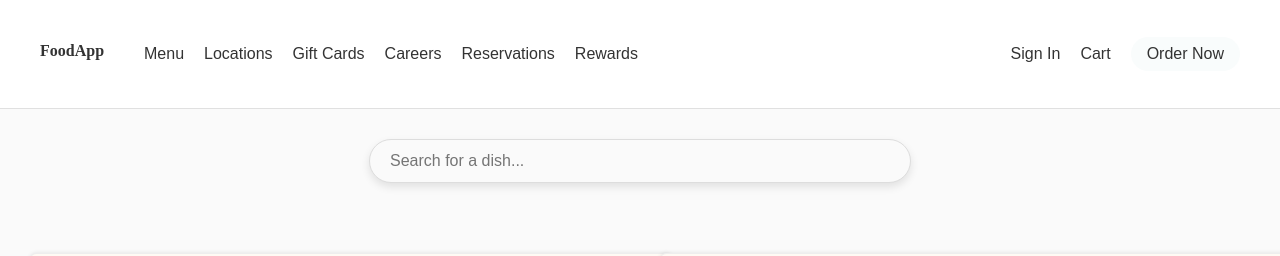
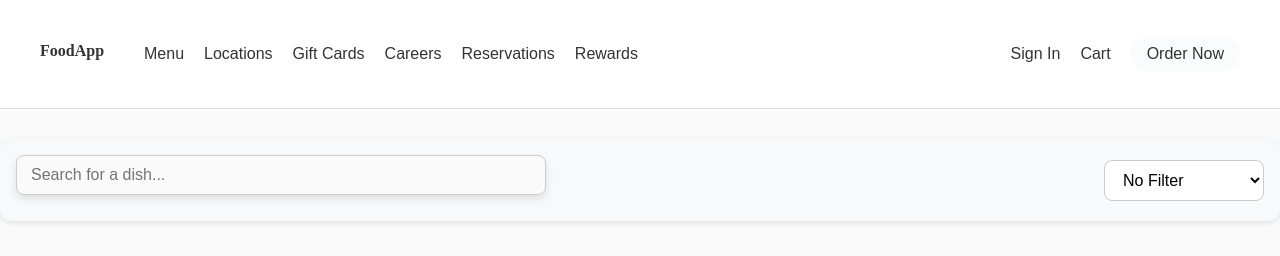
Before and after one commit to bharath-re/Weatherapp, a React (Create React App) app: page /menu in a window 1280 px wide. Shown: the top 256 px of the page. Built offline with nearby package versions, Linux system fonts and the light colour scheme; a web font is replaced by a local one.

Commit message:
feat: filter added

```diff
--- /dev/null
+++ b/src/components/SearchBar.js
@@ -0,0 +1,26 @@
+import "../styles/SearchBar.css";
+
+function SearchBar({ searchQuery, setSearchQuery, filter, setFilter }) {
+  return (
+    <div className="search-container">
+      <input
+        type="text"
+        placeholder="Search for a dish..."
+        value={searchQuery}
+        onChange={(e) => setSearchQuery(e.target.value)}
+        className="search-input"
+      />
+      <select
+        value={filter}
+        onChange={(e) => setFilter(e.target.value)}
+        className="filter-select"
+      >
+        <option value="">No Filter</option>
+        <option value="alphabetical">Alphabetical</option>
+        <option value="low-price">Low Price</option>
+        <option value="high-price">High Price</option>
+      </select>
+    </div>
+  );
+}
+export default SearchBar;
--- a/src/pages/Menu.js
+++ b/src/pages/Menu.js
@@ -1,20 +1,41 @@
+import { useState } from "react";
 import menuItems from "../data/menuItems";
 import "../styles/Menu.css";
 import MenuCard from "../components/MenuCard";
+import SearchBar from "../components/SearchBar";
 
 function Menu() {
+  const [searchQuery, setSearchQuery] = useState("");
+  const [filter, setFilter] = useState("");
+
+  const filteredItems = menuItems.filter((item) =>
+    item.name.toLowerCase().includes(searchQuery.toLowerCase())
+  );
+
+  const filterlist = (items) => {
+    const sorted = [...items]; // clone to avoid mutation
+    if (filter === "low-price") {
+      return sorted.sort((a, b) => a.price - b.price);
+    } else if (filter === "high-price") {
+      return sorted.sort((a, b) => b.price - a.price);
+    } else if (filter === "alphabetical") {
+      return sorted.sort((a, b) => a.name.localeCompare(b.name));
+    }
+    return sorted;
+  };
+
+  const sortedMenuItems = filterlist(filteredItems);
+
   return (
     <>
-      <div className="search-container">
-        <input
-          type="text"
-          placeholder="Search for a dish..."
-          className="search-input"
-        />
-      </div>
-
+      <SearchBar
+        searchQuery={searchQuery}
+        setSearchQuery={setSearchQuery}
+        filter={filter}
+        setFilter={setFilter}
+      />
       <div className="menu-grid">
-        {menuItems.map((item) => (
+        {sortedMenuItems.map((item) => (
           <MenuCard key={item.id} item={item} />
         ))}
       </div>
--- a/src/styles/Menu.css
+++ b/src/styles/Menu.css
@@ -45,3 +45,17 @@
     box-shadow: 0 4px 12px rgba(255, 111, 97, 0.4);
     background-color: #fffdfa;
 }
+
+
+.filter-icon {
+    margin-left: 10px;
+    font-size: 28px;
+    cursor: pointer;
+    color: #555;
+    transition: color 0.3s, transform 0.2s;
+}
+
+.filter-icon:hover {
+    color: #007bff;
+    transform: scale(1.1);
+}
--- /dev/null
+++ b/src/styles/SearchBar.css
@@ -0,0 +1,41 @@
+.search-container {
+    display: flex;
+    justify-content: space-between;
+    align-items: center;
+    gap: 12px;
+    padding: 1rem;
+    background-color: #f8f9fa;
+    border-radius: 12px;
+    box-shadow: 0 2px 6px rgba(0, 0, 0, 0.1);
+    flex-wrap: wrap;
+}
+
+.search-input {
+    flex: 1;
+    min-width: 220px;
+    padding: 10px 14px;
+    font-size: 16px;
+    border: 1px solid #ccc;
+    border-radius: 8px;
+    outline: none;
+    transition: border-color 0.3s ease;
+}
+
+.search-input:focus {
+    border-color: #007bff;
+}
+
+.filter-select {
+    min-width: 160px;
+    padding: 10px 14px;
+    font-size: 16px;
+    border: 1px solid #ccc;
+    border-radius: 8px;
+    background-color: white;
+    cursor: pointer;
+    transition: border-color 0.3s ease;
+}
+
+.filter-select:focus {
+    border-color: #007bff;
+}
```
